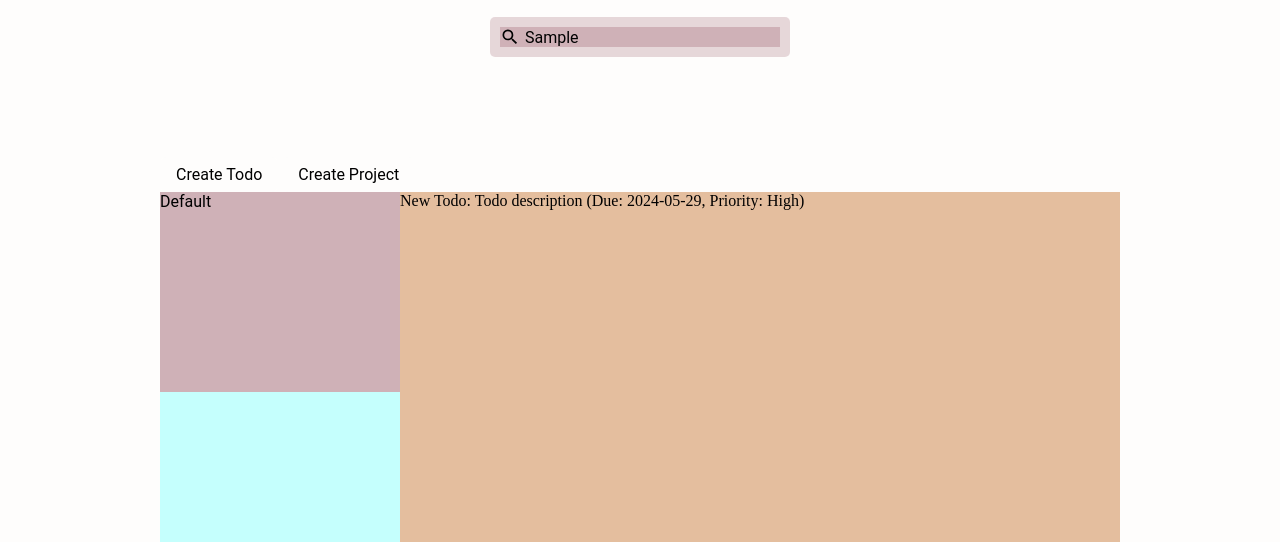
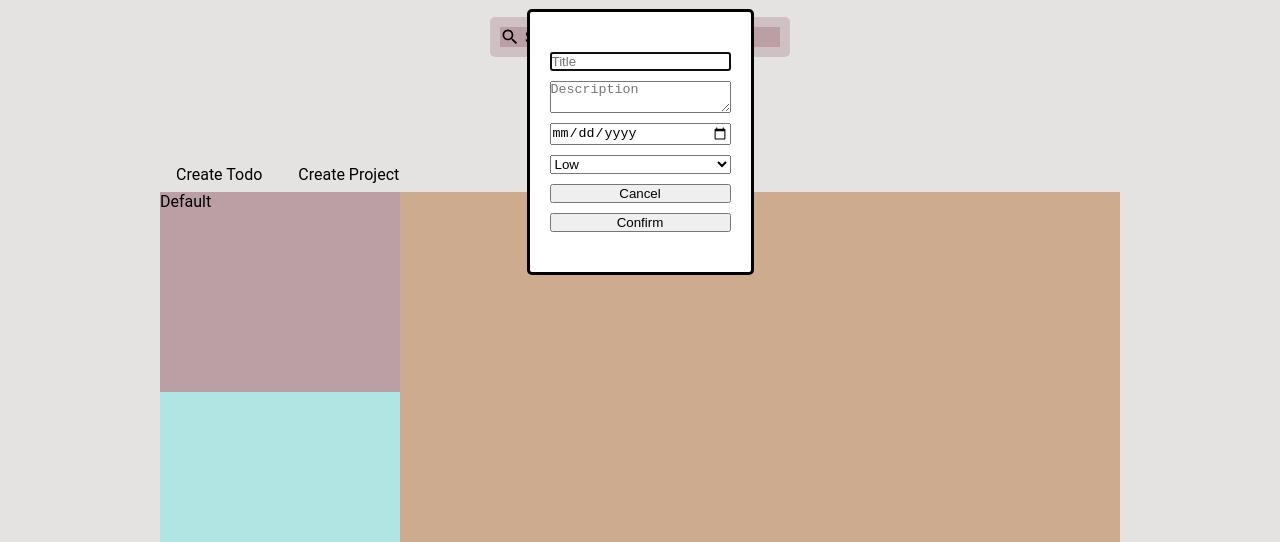
Before and after one commit to majjeed/odin-todo-list, a website built with webpack: page src/index.html in a window 1280 px wide. Both pictures are taken after typing "Sample" into the empty fields and a click on the button "Create Todo". Shown: the part 258-800 px from the top of the page. Built offline with nearby package versions, Linux system fonts and the light colour scheme; a web font is replaced by a local one.

Commit message:
todo modal popup

```diff
--- a/src/domController.js
+++ b/src/domController.js
@@ -1,6 +1,7 @@
 import { ToDo } from "./ToDo";
 import { Project } from "./Project";
 import { initializeModal } from "./modal";
+import { initializeToDoModal } from "./todoModal";
 
 const DomController = () => {
     const newToDoBtn = document.querySelector('.newToDo');
@@ -55,14 +56,14 @@ const DomController = () => {
         }
     });
 
-    newToDoBtn.addEventListener('click', () => {
-        const title = 'New Todo'; // Get todo details from user input if needed
-        const description = 'Todo description';
-        const dueDate = '2024-05-29';
-        const priority = 'High';
-        const newTodo = new ToDo(title, description, dueDate, priority);
-        currentProject.addTodo(newTodo); // Add todo to current project
-        renderTodos();
+    newToDoBtn.addEventListener('click', async () => {
+        const todoData = await initializeToDoModal(); // Get todo details from user input
+        if (todoData) {
+            const { title, description, dueDate, priority } = todoData;
+            const newTodo = new ToDo(title, description, dueDate, priority);
+            currentProject.addTodo(newTodo); // Add todo to current project
+            renderTodos();
+        }
     });
 
     renderProjects(); // Initial rendering
--- a/src/style.css
+++ b/src/style.css
@@ -175,7 +175,8 @@ nav ul:last-of-type li:last-of-type button:hover {
     min-height: 100%;
 }
 
-.newProjectDialog {
+.newProjectDialog,
+.newToDoDialog {
     position: absolute;
     margin: auto auto;
     padding: 40px 20px;
@@ -183,3 +184,9 @@ nav ul:last-of-type li:last-of-type button:hover {
     font-family: Arial, Helvetica, sans-serif;
     font-size: 18px;
 }
+
+.newToDoDialog form {
+    display: flex;
+    flex-direction: column;
+    gap: 10px;
+}
--- /dev/null
+++ b/src/todoModal.js
@@ -0,0 +1,71 @@
+const initializeToDoModal = () => {
+    // Create the modal elements
+    const todoDialog = document.createElement('dialog');
+    todoDialog.classList.add('newToDoDialog');
+
+    const form = document.createElement('form');
+    form.method = 'dialog';
+
+    const titleInput = document.createElement('input');
+    titleInput.type = 'text';
+    titleInput.placeholder = 'Title';
+    titleInput.classList.add('newToDoTitle');
+
+    const descriptionInput = document.createElement('textarea');
+    descriptionInput.placeholder = 'Description';
+    descriptionInput.classList.add('newToDoDescription');
+
+    const dueDateInput = document.createElement('input');
+    dueDateInput.type = 'date';
+    dueDateInput.classList.add('newToDoDueDate');
+
+    const priorityInput = document.createElement('select');
+    priorityInput.classList.add('newToDoPriority');
+    ['Low', 'Medium', 'High'].forEach(priority => {
+        const option = document.createElement('option');
+        option.value = priority;
+        option.textContent = priority;
+        priorityInput.appendChild(option);
+    });
+
+    const cancelBtn = document.createElement('button');
+    cancelBtn.type = 'button';
+    cancelBtn.textContent = 'Cancel';
+    cancelBtn.addEventListener('click', () => todoDialog.close());
+
+    const confirmBtn = document.createElement('button');
+    confirmBtn.type = 'submit';
+    confirmBtn.textContent = 'Confirm';
+
+    form.appendChild(titleInput);
+    form.appendChild(descriptionInput);
+    form.appendChild(dueDateInput);
+    form.appendChild(priorityInput);
+    form.appendChild(cancelBtn);
+    form.appendChild(confirmBtn);
+    todoDialog.appendChild(form);
+
+    document.body.appendChild(todoDialog);
+
+    // Show the modal and return a promise that resolves with the ToDo data
+    return new Promise((resolve) => {
+        todoDialog.showModal();
+
+        form.addEventListener('submit', (event) => {
+            event.preventDefault();
+            todoDialog.close();
+            resolve({
+                title: titleInput.value,
+                description: descriptionInput.value,
+                dueDate: dueDateInput.value,
+                priority: priorityInput.value,
+            });
+        });
+
+        cancelBtn.addEventListener('click', () => {
+            resolve(null);
+        });
+    });
+};
+
+export { initializeToDoModal };
```
Also changed, not shown: src/moduleHandler.js (deleted).
